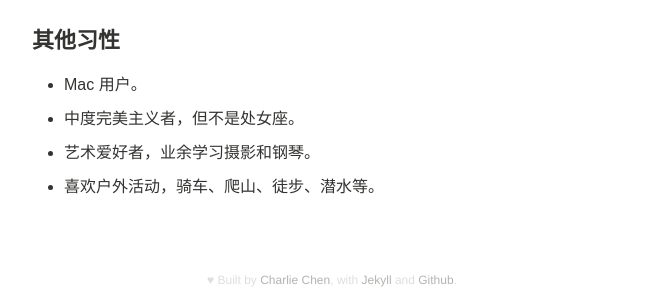
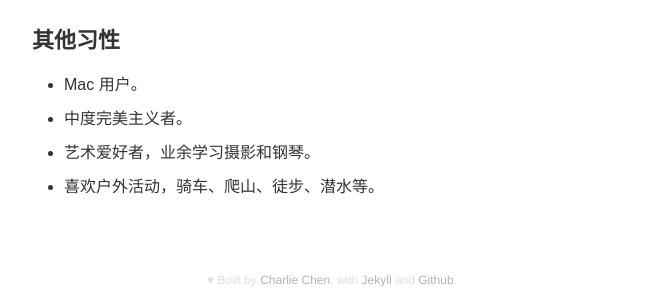
Before and after one commit to conechan/conechan.github.io, a Jekyll site: the page built from cv-cn.md, in a window 1280 px wide and 900 px high, scrolled down 2120 px. Shown: the part 599-897 px from the top of the window, without its empty margins (308-964 px from the left). Built offline with Jekyll 4.4.1, drawn with Linux system fonts in a browser that asks for light colours; Markdown is read by kramdown in place of the engine named in the settings.

Commit message:
modified cv-cn.md

```diff
--- a/cv-cn.md
+++ b/cv-cn.md
@@ -89,6 +89,6 @@ permalink: /cv-cn/
 ## 其他习性
 
 - Mac 用户。
-- 中度完美主义者，但不是处女座。
+- 中度完美主义者。
 - 艺术爱好者，业余学习摄影和钢琴。
 - 喜欢户外活动，骑车、爬山、徒步、潜水等。
```
